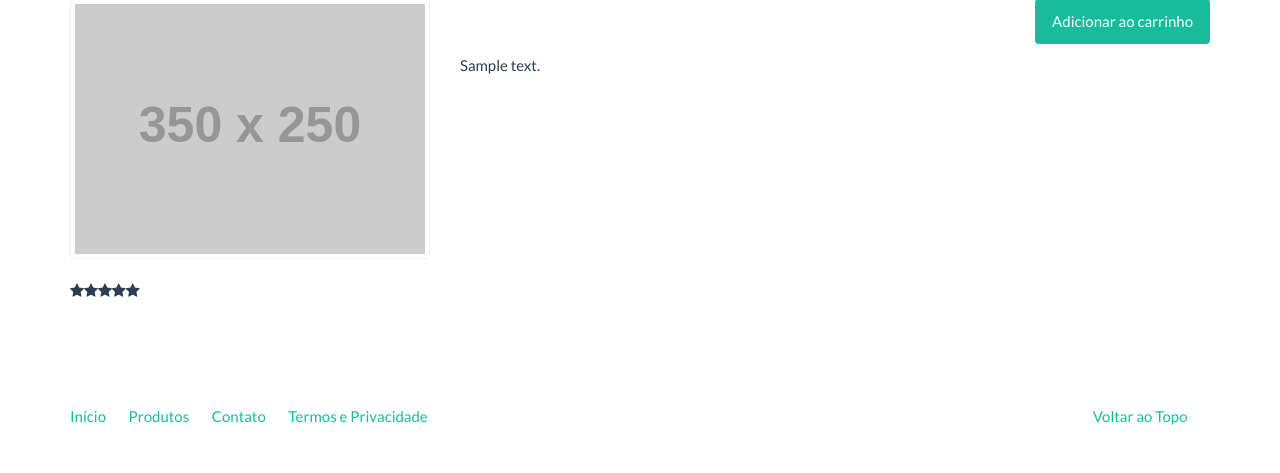
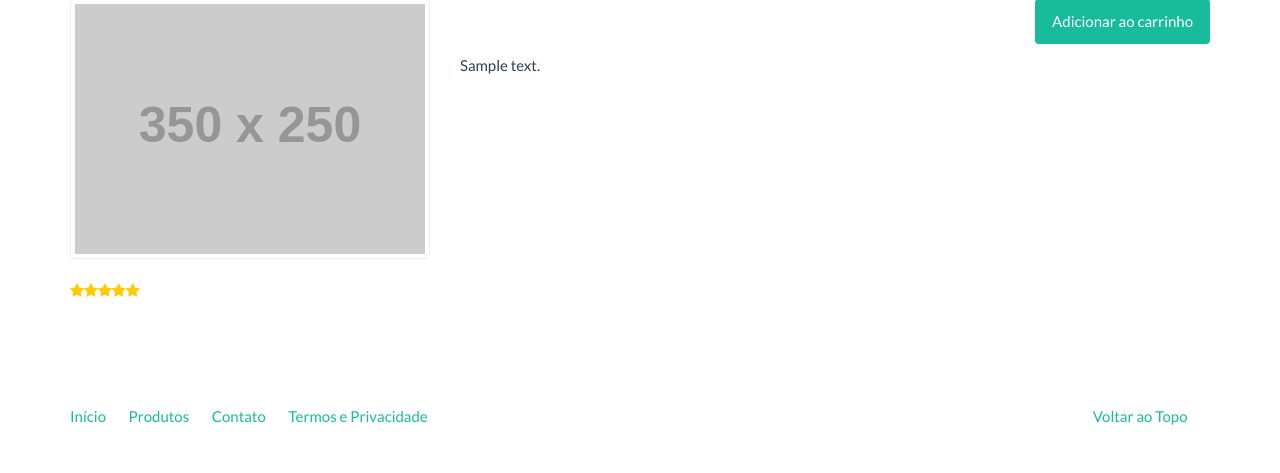
Before and after one commit to edwildson/djangosecommerce, a Django app: template catalog/templates/catalog/product.html in a window 1280 px wide. Shown: the part 231-704 px from the top of the page. Run offline with Django 3.2, Linux system fonts and the light colour scheme; the template is opened without the code that fills it: most values are stand-ins (such as "Sample title", 1, 10 or a date in 2020); grey boxes labelled with a size stand in for pictures from a placeholder-image service; parts of the project's set-up code (start-up, migrations or seed data) failed here and were passed over; some libraries are stand-ins or nearby versions.

Commit message:
Alteração de cor das estrelinhas de avaliação.

```diff
--- a/core/static/assets/essential-functions.js
+++ b/core/static/assets/essential-functions.js
@@ -1,5 +1,4 @@
 function createStars(product_index, product_score) {
-    console.log('entrou aqui')
     product_index = parseInt(product_index) - 1;
 
     let products_score_tag = document.getElementsByClassName('start-products')[product_index];
--- a/core/static/assets/extra.css
+++ b/core/static/assets/extra.css
@@ -1,10 +1,20 @@
 .margin-top {
     margin-top: 2em;
 }
+
 .checked {
     color: orange;
 }
-.start-products{
+
+.start-products {
     margin-top: 1em;
     margin-bottom: 2em;
 }
+
+.fa-star, .fa-star-half-o {
+    color: #FFCC03 !important;
+}
+
+.fa-star-o {
+    color: #827979 !important;
+}
```
